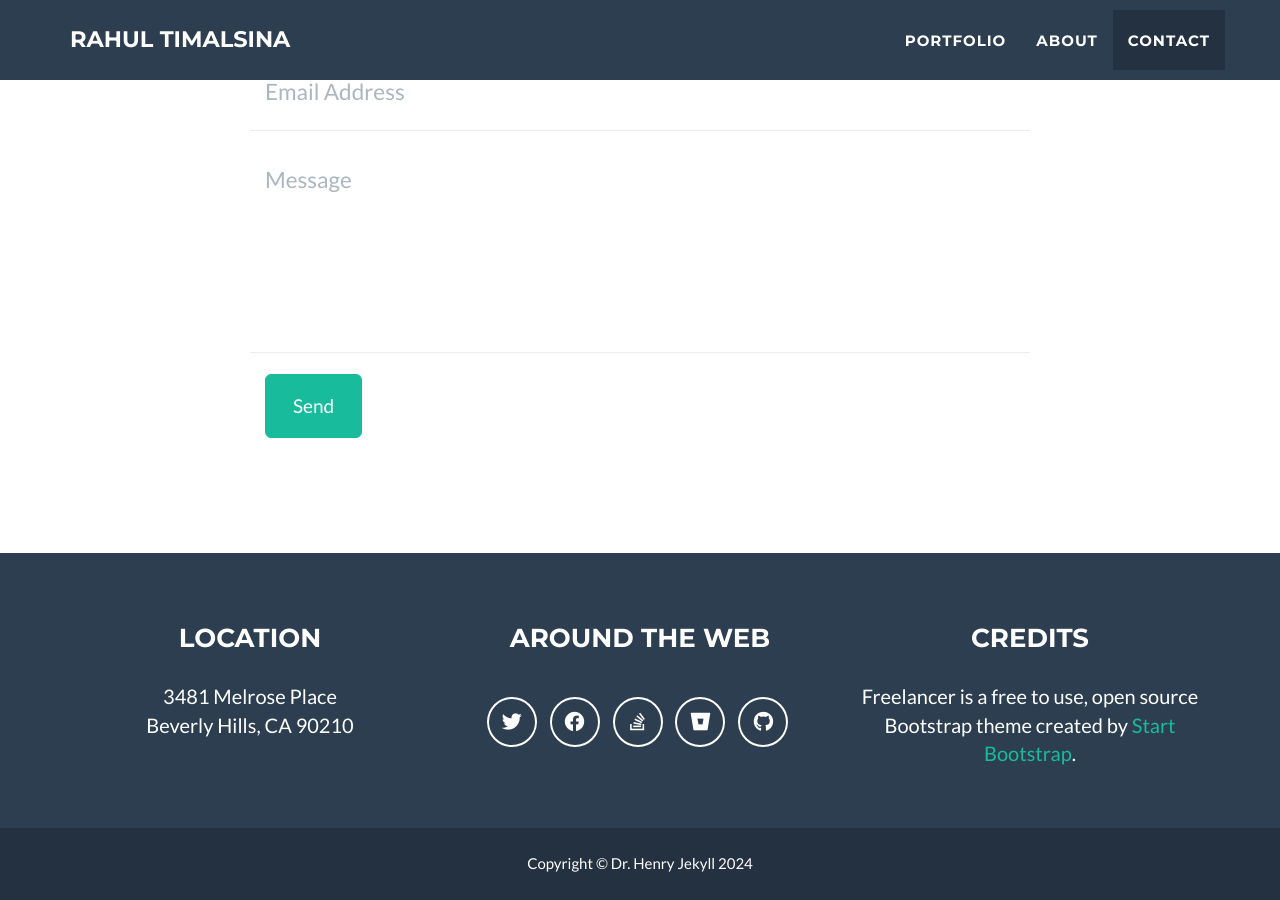
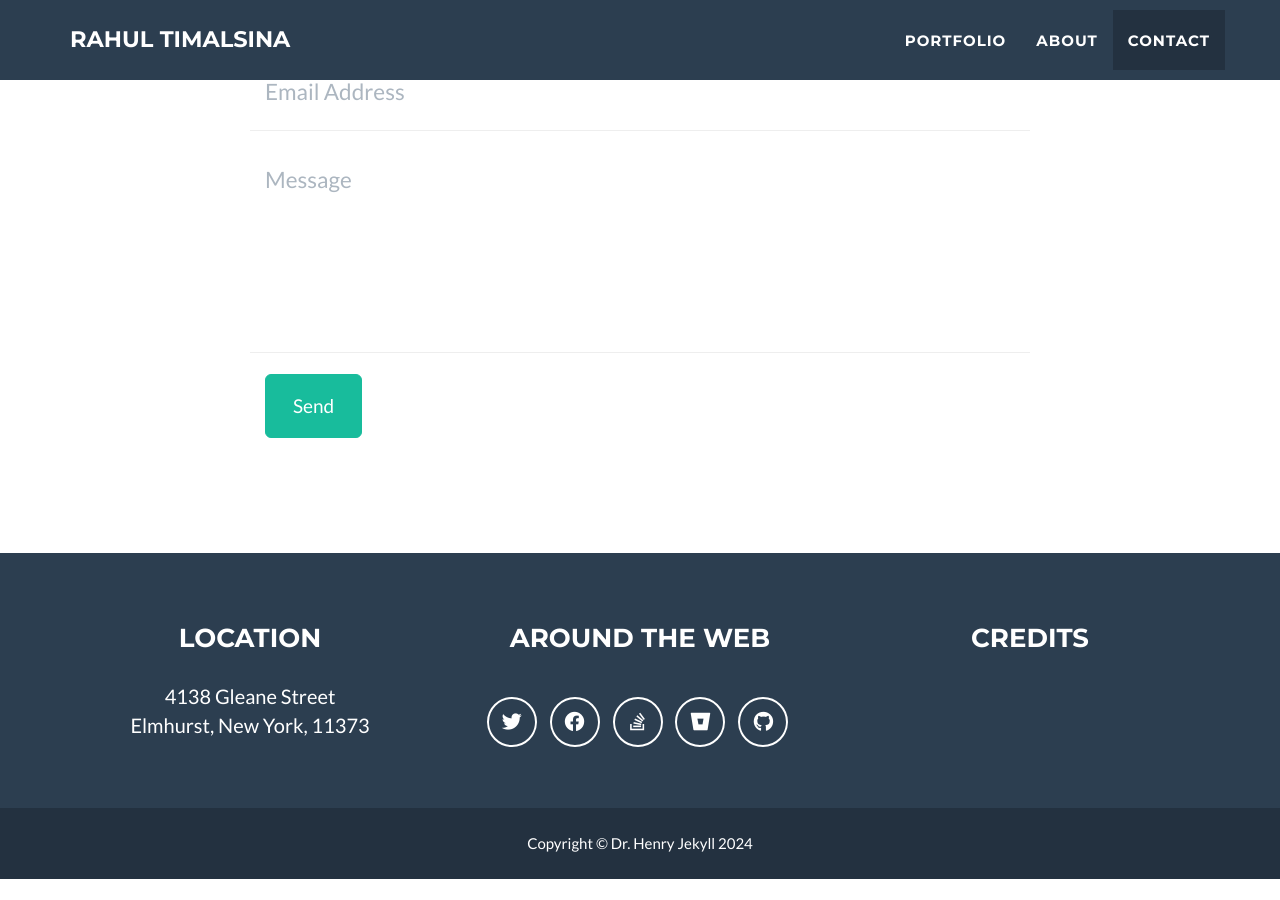
Before and after one commit to chelfriend/rahultimalsina, a Jekyll site: the page built from _posts/2014-07-17-project-2.markdown, in a window 1280 px wide and 900 px high, scrolled down 2824 px. Built offline with Jekyll 4.4.1, drawn with Linux system fonts in a browser that asks for light colours; after the commit the page ends 3703 px from its top, so only the background shows below that.

Commit message:
Update _config.yml

```diff
--- a/_config.yml
+++ b/_config.yml
@@ -52,11 +52,11 @@ social:
 
 # Postal address (add as many lines as necessary)
 address:
-  - line: 3481 Melrose Place
-  - line: Beverly Hills, CA 90210
+  - line: 4138 Gleane Street
+  - line: Elmhurst, New York, 11373
 
 # Credits content
-credits: 'Freelancer is a free to use, open source Bootstrap theme created by <a href="http://startbootstrap.com">Start Bootstrap</a>.'
+Creed: 'I commit to uncovering the truth through data with integrity, objectivity, and precision, ensuring my work drives informed and ethical decision-making for the betterment of society.'
 
 # Build settings
 markdown: kramdown
```
